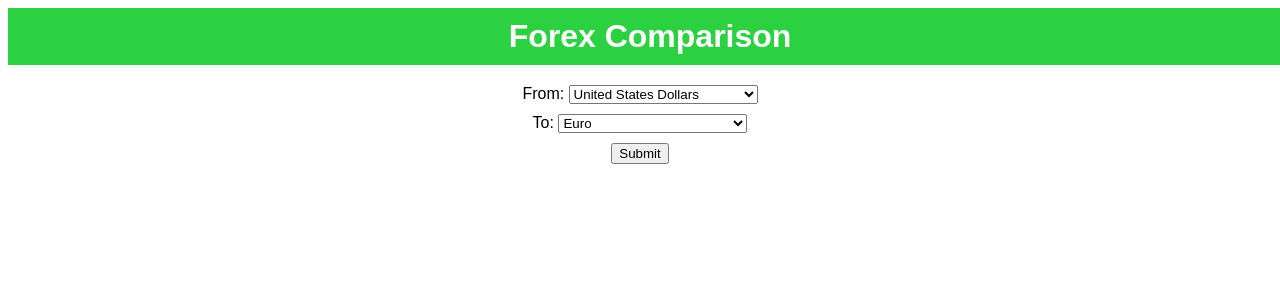
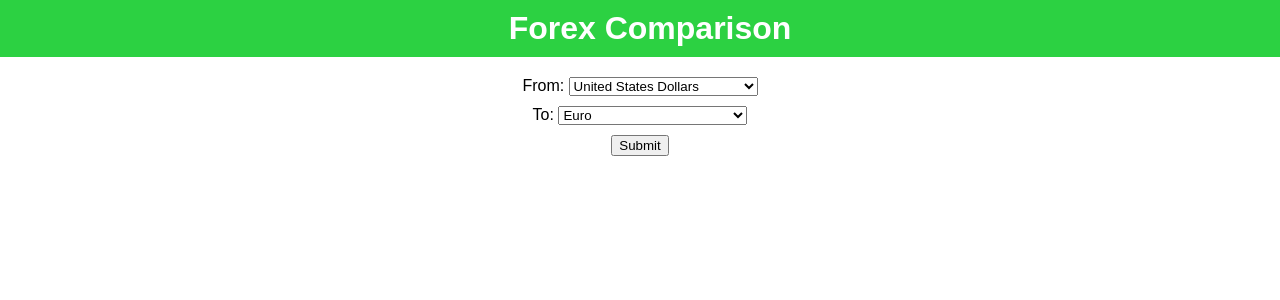
Before and after one commit to ammar-s847/Forex-Comparison, a Flask app: page / in a window 1280 px wide. Shown: the top 300 px of the page. Run offline with Flask 2, Linux system fonts and the light colour scheme.

Commit message:
updated styling and formatting

```diff
--- a/main.py
+++ b/main.py
@@ -38,7 +38,6 @@ def compare(_from, _to):
     content = str()
     _datetime = str()
     message = str()
-    message_number = str()
     try:
         response = requests.request("GET", url, headers=headers, params=querystring)
         # print(response.text)
@@ -48,7 +47,6 @@ def compare(_from, _to):
             data.append(f"{key}: {json_response['Time Series FX (Daily)'][key]['4. close']}")
         content = f"1 {_from} is equal to {data[0][data[0].index(' '):]} {_to}"
         message = f"x-axis shows each day, where day 0 is 100 days ago ({data[len(data) - 1][:data[len(data) - 1].index(' ') - 1]}) and day 100 is the current day."
-
     except:
         content = "Error"
 
--- a/templates/base.html
+++ b/templates/base.html
@@ -2,7 +2,7 @@
     <html lang="en">
     <head>
         <meta charset="UTF-8">
-        <!--<meta name="viewport" content="width=device-width, initial-scale=1.0">-->
+        <meta name="viewport" content="width=device-width, initial-scale=1.0">
         <link rel="stylesheet" href="{{ url_for('static', filename='style.css') }}">
         <title>{% block title %}{% endblock %}</title>
     </head>
@@ -15,6 +15,7 @@
         body {
             font-family: Arial, Helvetica, sans-serif;
             text-align: center;
+            margin: 0px
         }
 
         #top {
```
